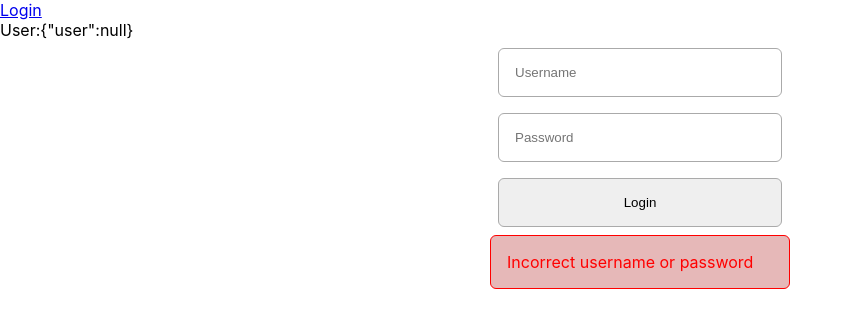
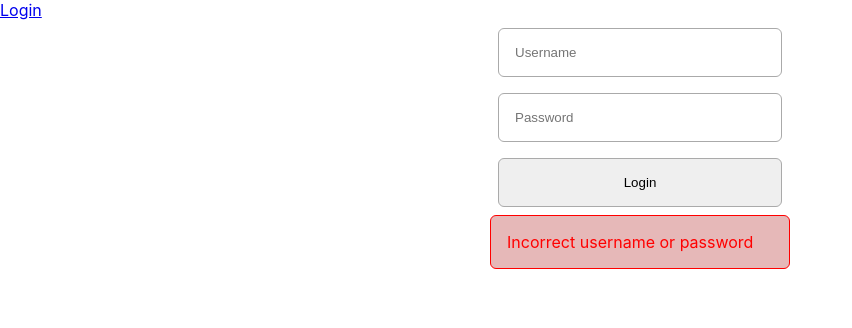
Before and after one commit to jdanielczyk/JeedomViewer, a React (Create React App) app: page /login in a window 1280 px wide. Shown: the top 328 px of the page, without its empty margins (0-852 px from the left). Built offline with nearby package versions, Linux system fonts and the light colour scheme; no server answers.

Commit message:
remove user infos div

```diff
--- a/src/App.jsx
+++ b/src/App.jsx
@@ -40,11 +40,9 @@ const App = () =>
 
     return (
         <Router>
-            {/* <Link to='/login'>Login</Link> */}
             {
                 auth.user ? <button onClick={()=>auth.signOut()}>Logout</button> : <Link to='/login'>Login</Link>
             }
-            <div>User:{JSON.stringify(auth)}</div>
             <Switch>
                 <Route exact path='/' render={()=> auth.user ? (<BaseView />) : ((<Redirect to={{pathname:'/login'}}/>))}/>
                 <Route path='/login'>
```
